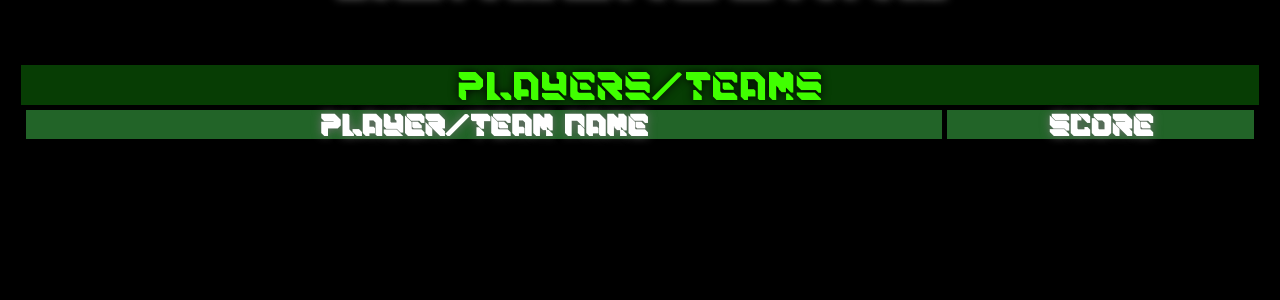
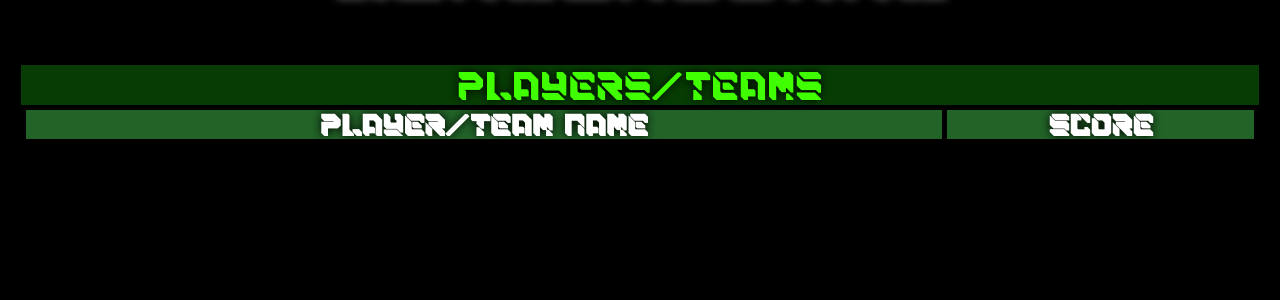
Before and after one commit to eternity336/Leaderboard, a Flask app: page / in a window 1280 px wide. Shown: the part 177-477 px from the top of the page. Run offline with Flask 3, Linux system fonts and the light colour scheme; data that the repository does not hold is empty.

Commit message:
Made a slight correction

```diff
--- a/static/styles/styles.css
+++ b/static/styles/styles.css
@@ -58,6 +58,7 @@ table.showplayerstable thead {
 table.showplayerstable thead th {
   font-size: 30px;
   font-weight: bold;
+  text-shadow: 0px 0px 10px #000000;
   color: #FFFFFF;
   text-align: center;
 }
```
